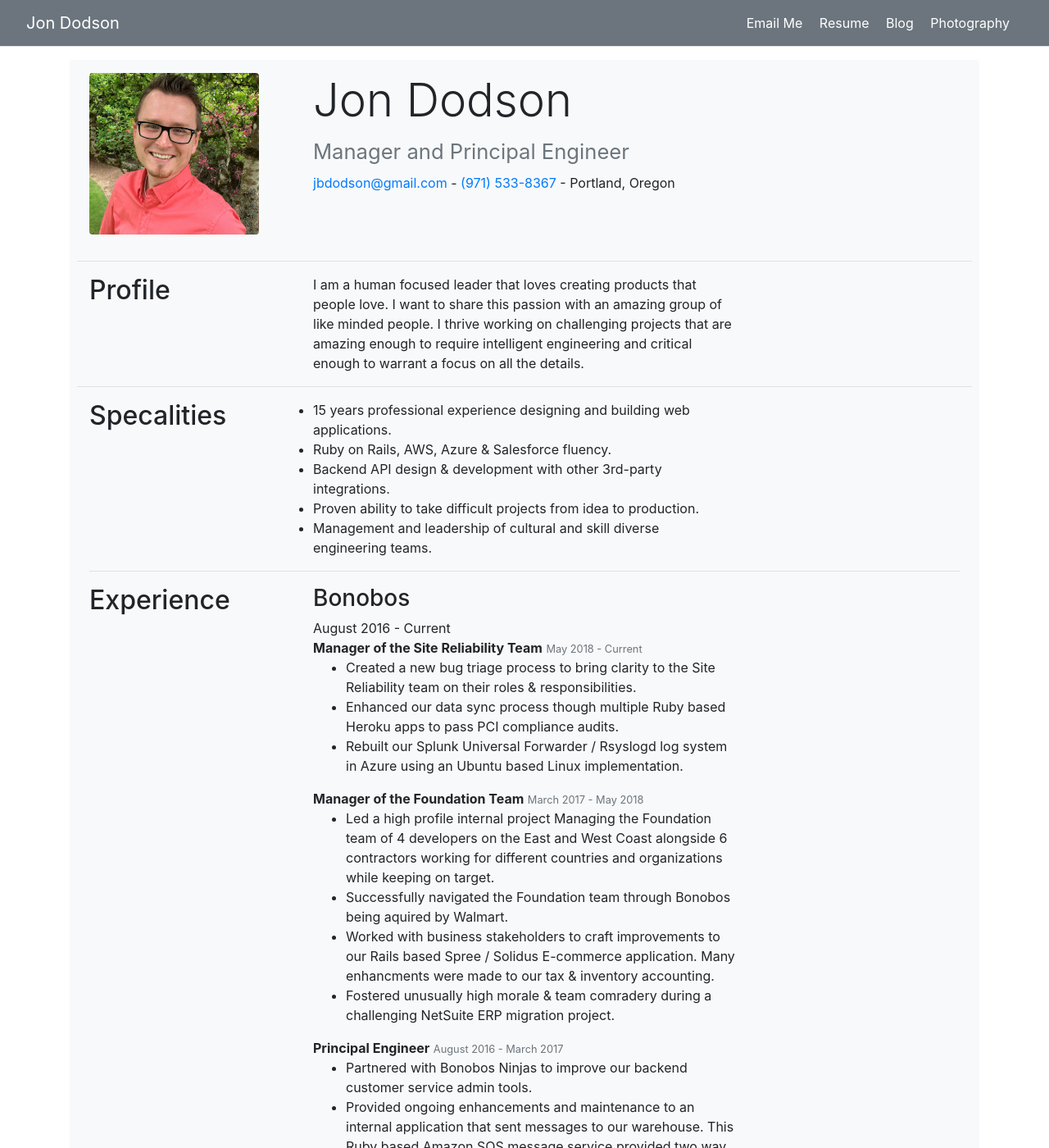
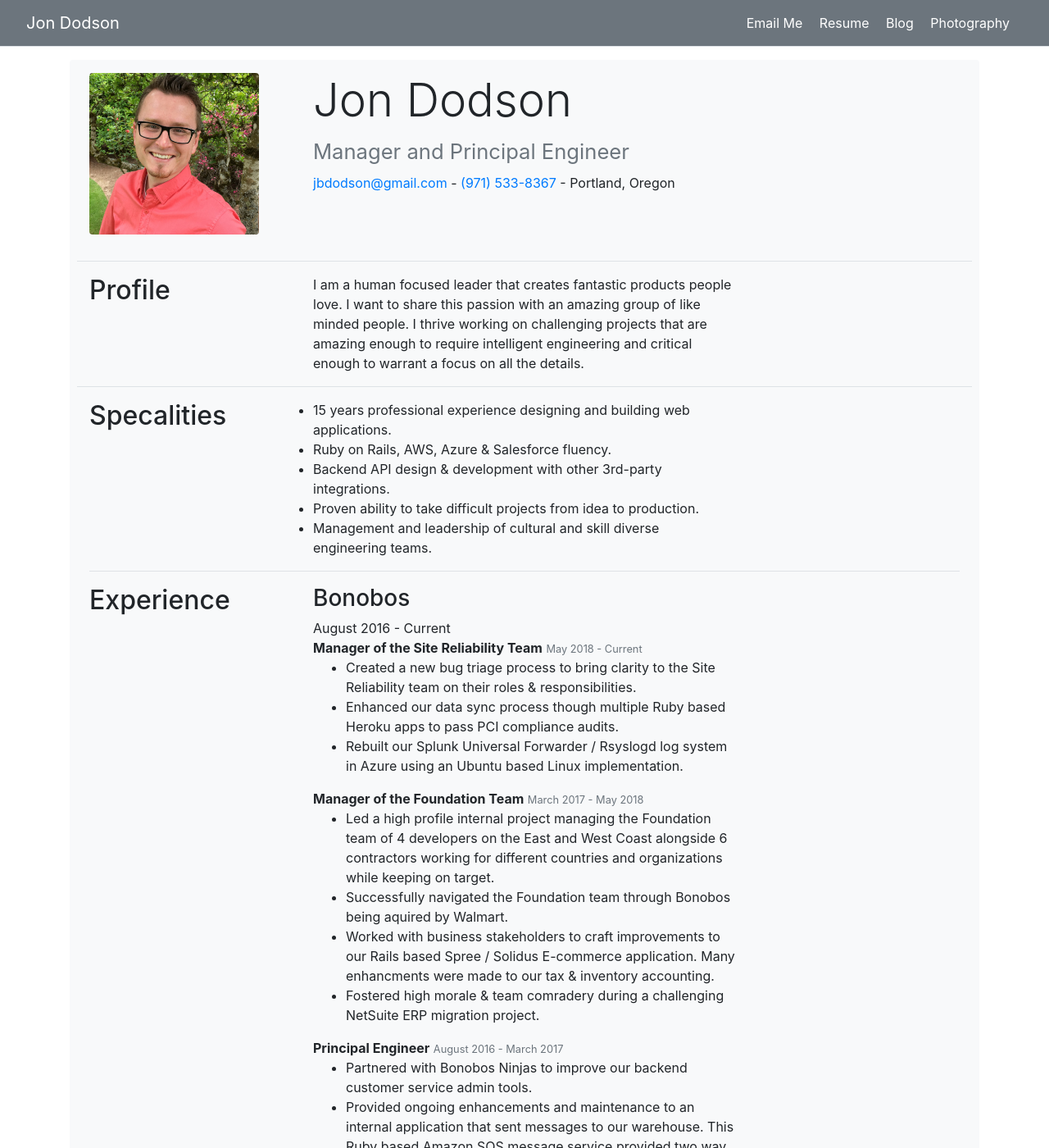
Before and after one commit to jdodson/jdodsonorg, a Jekyll site: the page built from resume.html, in a window 1280 px wide and 1400 px high. Shown: the whole window at 82% size. Built offline with Jekyll 4.4.1, drawn with Linux system fonts in a browser that asks for light colours; nearby versions of some CDN libraries; some of the changed text lies outside the part shown.

Commit message:
Some more resume update suggestions from Matt & Dan

```diff
--- a/docs/feed.xml
+++ b/docs/feed.xml
@@ -1 +1 @@
-<?xml version="1.0" encoding="utf-8"?><feed xmlns="http://www.w3.org/2005/Atom" ><generator uri="https://jekyllrb.com/" version="3.8.1">Jekyll</generator><link href="jdodson.org/feed.xml" rel="self" type="application/atom+xml" /><link href="jdodson.org/" rel="alternate" type="text/html" /><updated>2018-05-21T08:33:51-07:00</updated><id>jdodson.org/</id><title type="html">jdodson.org</title><subtitle>Partner to Francesca and father to Finley. I work for Bonobos as an Engineering Manager and built the video game site Cheerful Ghost.</subtitle></feed>
+<?xml version="1.0" encoding="utf-8"?><feed xmlns="http://www.w3.org/2005/Atom" ><generator uri="https://jekyllrb.com/" version="3.8.1">Jekyll</generator><link href="jdodson.org/feed.xml" rel="self" type="application/atom+xml" /><link href="jdodson.org/" rel="alternate" type="text/html" /><updated>2018-05-21T19:02:20-07:00</updated><id>jdodson.org/</id><title type="html">jdodson.org</title><subtitle>Partner to Francesca and father to Finley. I work for Bonobos as an Engineering Manager and built the video game site Cheerful Ghost.</subtitle></feed>
--- a/resume.html
+++ b/resume.html
@@ -21,7 +21,7 @@ description: Partner to Francesca and soon to be father.  I am a software engine
     <div class="row mt-3 border-bottom">
       <h2 class="col-sm-3 col-md-4 col-lg-3">Profile</h2>
       <p class="col-sm-6">
-        I am a human focused leader that loves creating products that people love. I want to share this passion with an amazing group of like minded people.  I thrive working on challenging projects that are amazing enough to require intelligent engineering and critical enough to warrant a focus on all the details.
+        I am a human focused leader that creates fantastic products people love. I want to share this passion with an amazing group of like minded people.  I thrive working on challenging projects that are amazing enough to require intelligent engineering and critical enough to warrant a focus on all the details.
       </p>
     </div>
 
@@ -60,10 +60,10 @@ description: Partner to Francesca and soon to be father.  I am a software engine
           <strong>Manager of the Foundation Team</strong>
           <small class="text-muted">March 2017 - May 2018</small>
           <ul>
-            <li>Led a high profile internal project Managing the Foundation team of 4 developers on the East and West Coast alongside 6 contractors working for different countries and organizations while keeping on target.</li>
+            <li>Led a high profile internal project managing the Foundation team of 4 developers on the East and West Coast alongside 6 contractors working for different countries and organizations while keeping on target.</li>
             <li>Successfully navigated the Foundation team through Bonobos being aquired by Walmart.</li>
             <li>Worked with business stakeholders to craft improvements to our Rails based Spree / Solidus E-commerce application.  Many enhancments were made to our tax & inventory accounting.</li>
-            <li>Fostered unusually high morale & team comradery during a challenging NetSuite ERP migration project.</li>
+            <li>Fostered high morale & team comradery during a challenging NetSuite ERP migration project.</li>
           </ul>
 
           <strong>Principal Engineer</strong>
@@ -131,7 +131,7 @@ description: Partner to Francesca and soon to be father.  I am a software engine
     <div class="row mt-3">
       <div class="col-sm-3 col-md-4 col-lg-3"></div>
       <div class="col-sm-6 border-bottom">
-        <h3>neutralSpace</h3>
+        <h3>NeutralSpace</h3>
         <div>November 2008 – April 2010</div>
 
         <strong>Senior Developer & Philosopher</strong>
```
Also changed, not shown: other parts of resume.html (+2 -2 lines), docs/resume.html (+6 -6 lines).
